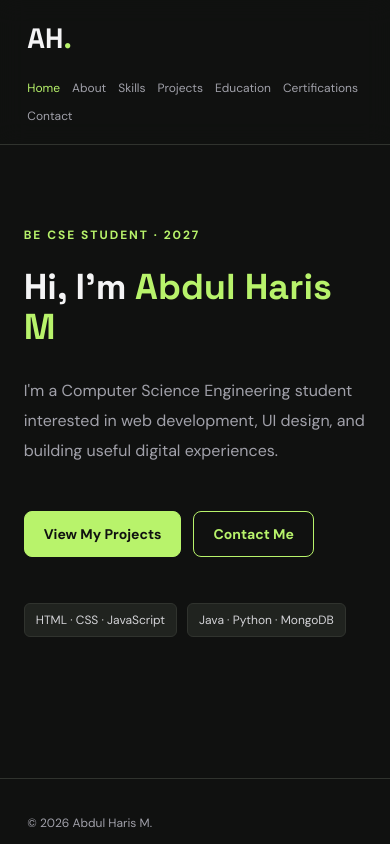
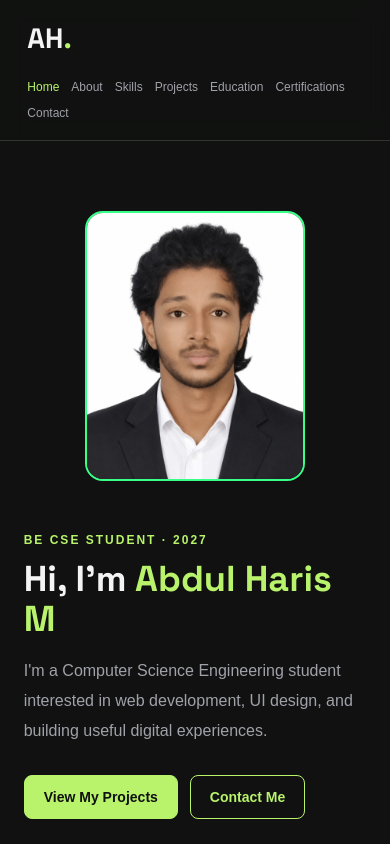
Before and after one commit to AbdulHaris786/portfolio-react, a React (Vite) app: page / in a window 390 px wide. Shown: the top 844 px of the page. Built offline with nearby package versions, Linux system fonts and the light colour scheme.

Commit message:
Add profile image and restructure Home component for improved layout

```diff
--- a/src/App.css
+++ b/src/App.css
@@ -1,5 +1,5 @@
 
-@import url("https://fonts.googleapis.com/css2?family=DM+Sans:wght@400;500;600;700&family=Space+Grotesk:wght@400;500;600;700&display=swap");
+@import url("https://fonts.googleapis.com/css2?fsamily=DM+Sans:wght@400;500;600;700&family=Space+Grotesk:wght@400;500;600;700&display=swap");
 
 :root {
   font-family: "DM Sans", sans-serif;
@@ -311,3 +311,56 @@ h1 {
   .footer {
     flex-direction: column;
   }
+
+.hero {
+  display: grid;
+  grid-template-columns: minmax(0, 1fr) 280px;
+  align-items: start;
+  gap: 40px;
+}
+
+.hero-content {
+  grid-column: 1;
+  grid-row: 1;
+  min-width: 0;
+}
+
+.hero-photo {
+  grid-column: 2;
+  grid-row: 1;
+  width: 280px;
+  margin-top: 0;
+}
+
+.hero-photo img {
+  display: block;
+  width: 100%;
+  height: 350px;
+  object-fit: cover;
+  object-position: center top;
+  border-radius: 18px;
+  border: 2px solid #39ff88;
+}
+
+@media (max-width: 700px) {
+  .hero {
+    grid-template-columns: minmax(0, 1fr);
+  }
+
+  .hero-content {
+    grid-column: 1;
+    grid-row: 2;
+  }
+
+  .hero-photo {
+    grid-column: 1;
+    grid-row: 1;
+    width: 220px;
+    max-width: 100%;
+    justify-self: center;
+  }
+
+  .hero-photo img {
+    height: 270px;
+  }
+}
--- a/src/pages/home.jsx
+++ b/src/pages/home.jsx
@@ -4,10 +4,13 @@ import { Link } from "react-router-dom";
 export default function Home() {
   return (
     <section className="hero">
+      <div className="hero-content">
         <p className="eyebrow">BE CSE STUDENT · 2027</p>
+
         <h1>
           Hi, I'm <span>Abdul Haris M</span>
         </h1>
+
         <p className="intro">
           I'm a Computer Science Engineering student interested in
           web development, UI design, and building useful digital experiences.
@@ -26,6 +29,11 @@ export default function Home() {
           <span>HTML · CSS · JavaScript</span>
           <span>Java · Python · MongoDB</span>
         </div>
+      </div>
+
+      <div className="hero-photo">
+        <img src="/profile.jpeg" alt="Abdul Haris M" />
+      </div>
     </section>
   );
 }
```
Also changed, not shown: public/profile.jpeg (added). Lines whose indentation alone changed are shown as unchanged.
